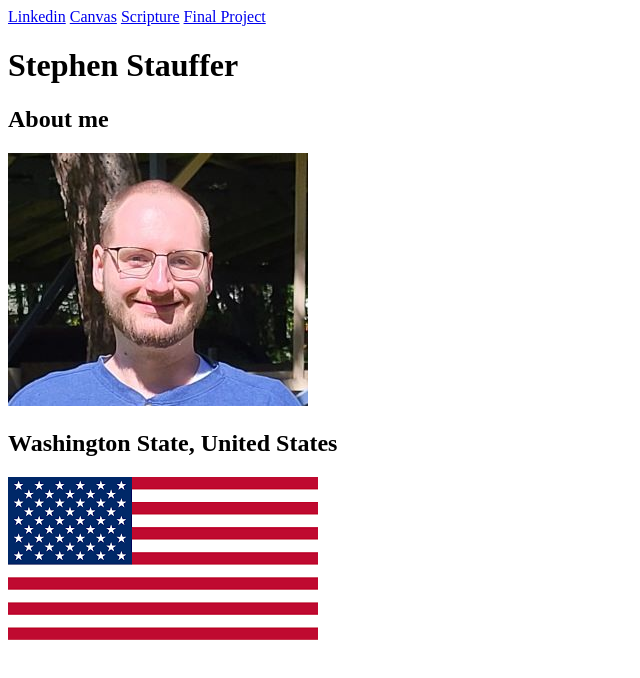
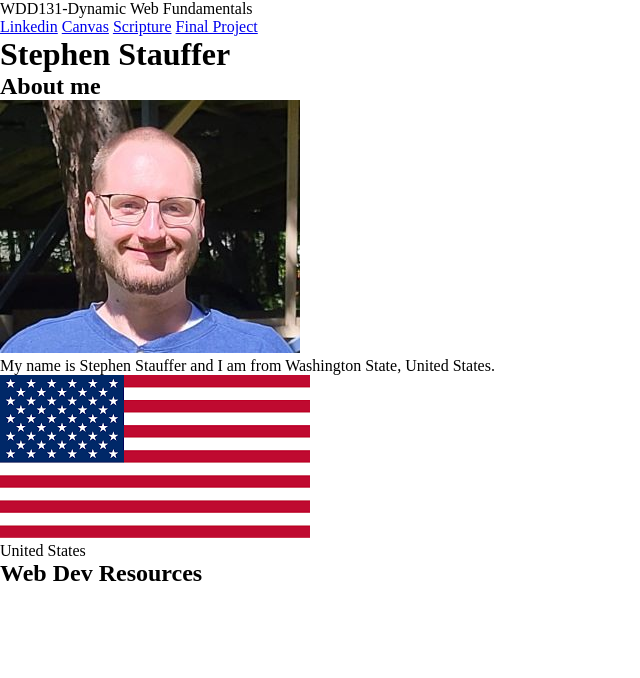
Before and after one commit to Zaanian/wdd131, a plain HTML site: page index.html in a window 1280 px wide. Shown: the whole page, without its empty margins (0-640 px from the left). Drawn offline with Linux system fonts and the light colour scheme.

Commit message:
progress

```diff
--- a/index.html
+++ b/index.html
@@ -6,9 +6,11 @@
         <meta name="Descryption" content="This page is made by Stephen Stauffer for the class WWD 131-Dynamic Web Fundamentals.
         It contains practice material and navigation for this class">
         <title>WWD 131-Dynamic Web Fundamentals-Stephen Stauffer</title>
+        <link rel="stylesheet" href="styles/base.css">
     </head>
     <body>
         <header>
+            <span id="course-title">WDD131-Dynamic Web Fundamentals</span>
             <nav>
                 <a href="https://www.linkedin.com/jobs/">Linkedin</a>
                 <a href="https://byupw.instructure.com/">Canvas</a>
@@ -22,10 +24,12 @@
                 <h2>About me</h2>
             </section>
             <img src="images/myself-photoii.jpg">
+            <p>My name is Stephen Stauffer and I am from Washington State, United States.</p>
+            <img src="images/united-states-flag.png">
+            <p>United States</p>
 
             <section class="card">
-                <h2>Washington State, United States</h2>
-                <img src="images/united-states-flag.png">
+                <h2>Web Dev Resources</h2>
             </section>
         </main>
         <footer>
--- a/styles/base.css
+++ b/styles/base.css
@@ -0,0 +1,8 @@
+
+
+* {
+    margin: 0;
+    border: 0;
+    box-sizing: border-box;
+
+}
```
